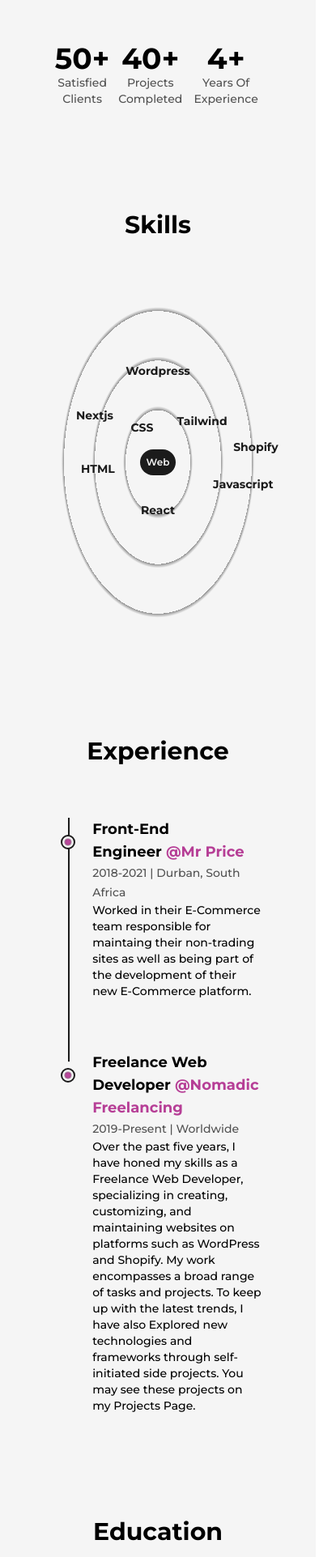
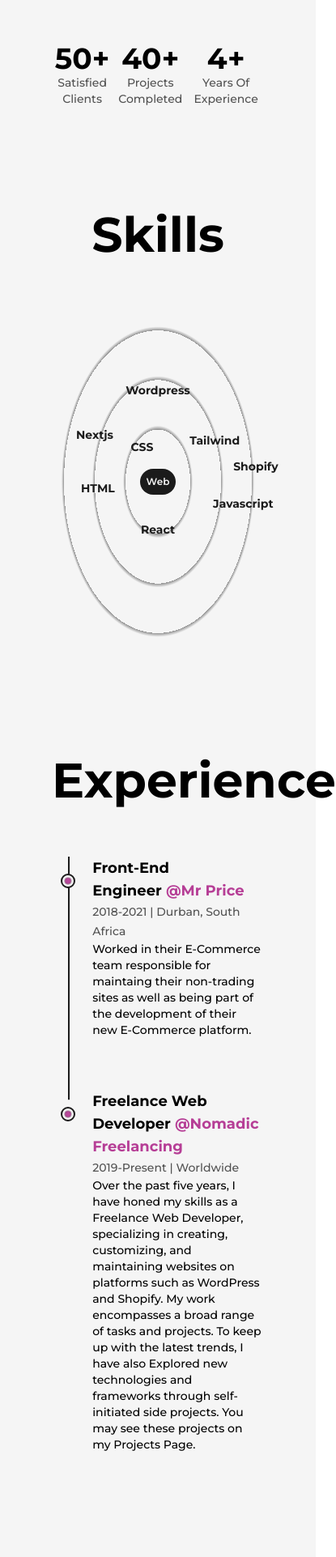
Before and after one commit to RickyPaps/nextjs-portfolio, a Next.js app: page /about in a window 390 px wide. Shown: the part 1120-3043 px from the top of the page at 81% size, 415 px wide, since content can reach past the window. Built offline with nearby package versions, Linux system fonts and the light colour scheme.

Commit message:
Test for mobile fix

```diff
--- a/src/components/About/Education.js
+++ b/src/components/About/Education.js
@@ -37,7 +37,7 @@
 
   return (
     <div className="my-52 md:my-32">
-      <h2 className="font-bold text-8xl mb-32 w-full text-center md:text-6xl xs:text-3xl md:mb-16">
+      <h2 className="font-bold text-8xl mb-32 w-full text-center md:text-6xl xs:text-6xl md:mb-16">
         Education
       </h2>
       <div ref={ref} className="w-[75%] mx-auto relative lg:w-[90%] md:w-full">
--- a/src/components/About/Experience.js
+++ b/src/components/About/Experience.js
@@ -44,7 +44,7 @@
 
   return (
     <div className="my-52 md:my-32">
-      <h2 className="font-bold text-8xl mb-32 w-full text-center md:text-6xl xs:text-3xl md:mb-16">
+      <h2 className="font-bold text-8xl mb-32 w-full text-center md:text-6xl xs:text-6xl md:mb-16">
         Experience
       </h2>
       <div ref={ref} className="w-[75%] mx-auto relative lg:w-[90%] md:w-full">
--- a/src/components/About/Skills.js
+++ b/src/components/About/Skills.js
@@ -22,7 +22,7 @@
 const Skills = () => {
   return (
     <div className="my-52 md:my-32">
-      <h2 className="font-bold text-8xl mb-32 w-full text-center md:text-6xl xs:text-3xl md:mb-16">
+      <h2 className="font-bold text-8xl mb-32 w-full text-center md:text-6xl xs:text-6xl md:mb-16">
         Skills
       </h2>
       <div
@@ -46,7 +46,7 @@
         <Skill name="Nextjs" x="-20vw" y="-15vw" />
         <Skill name="Shopify" x="31vw" y="-5vw" />
         <Skill name="Wordpress" x="0vw" y="-29vw" />
-        <Skill name="Tailwind" x="14vw" y="-13vw" />
+        <Skill name="Tailwind" x="18vw" y="-13vw" />
       </div>
     </div>
   );
--- a/src/components/Projects/FeaturedProjects.js
+++ b/src/components/Projects/FeaturedProjects.js
@@ -40,7 +40,7 @@
         />
       </Link>
 
-      <div className="w-1/2 flex flex-col items-start justify-between p-4 lg:w-full lg:pl-0 lg:pt-6">
+      <div className="w-1/2 flex flex-col items-start justify-between p-4 lg:w-full lg:pl-0 lg:pt-6 last:justify-center">
         <span className="text-primary font-medium text-xl xs:text-base">
           {type}
         </span>
--- a/src/pages/index.js
+++ b/src/pages/index.js
@@ -45,7 +45,7 @@
                   download={true}
                 >
                   Resume
-                  <LinkArrow className={"w-6 ml-1"} />
+                  <LinkArrow className={"w-3 ml-1"} />
                 </Link>
                 <Link
                   href={"mailto:rickypapini@gmail.com"}
```
